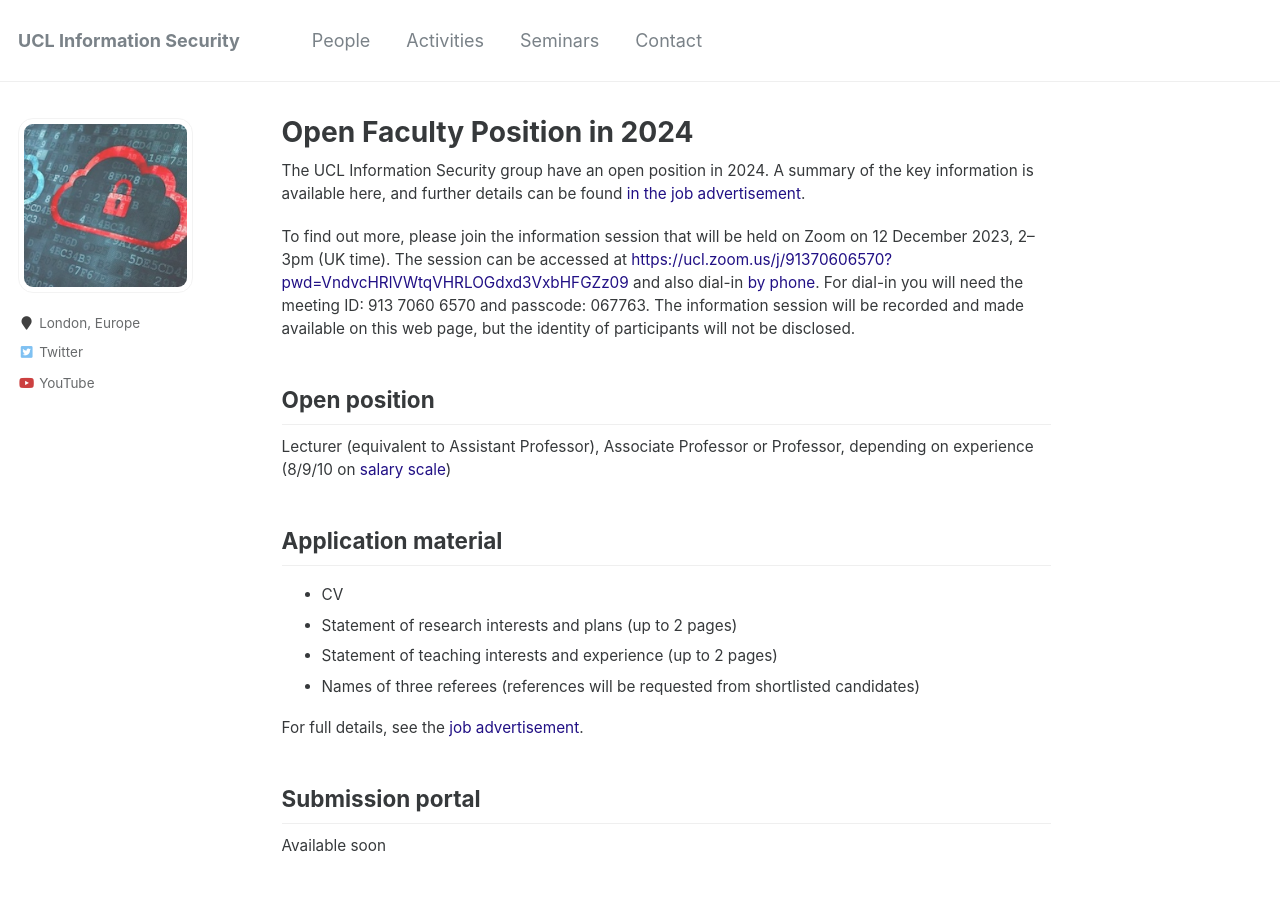
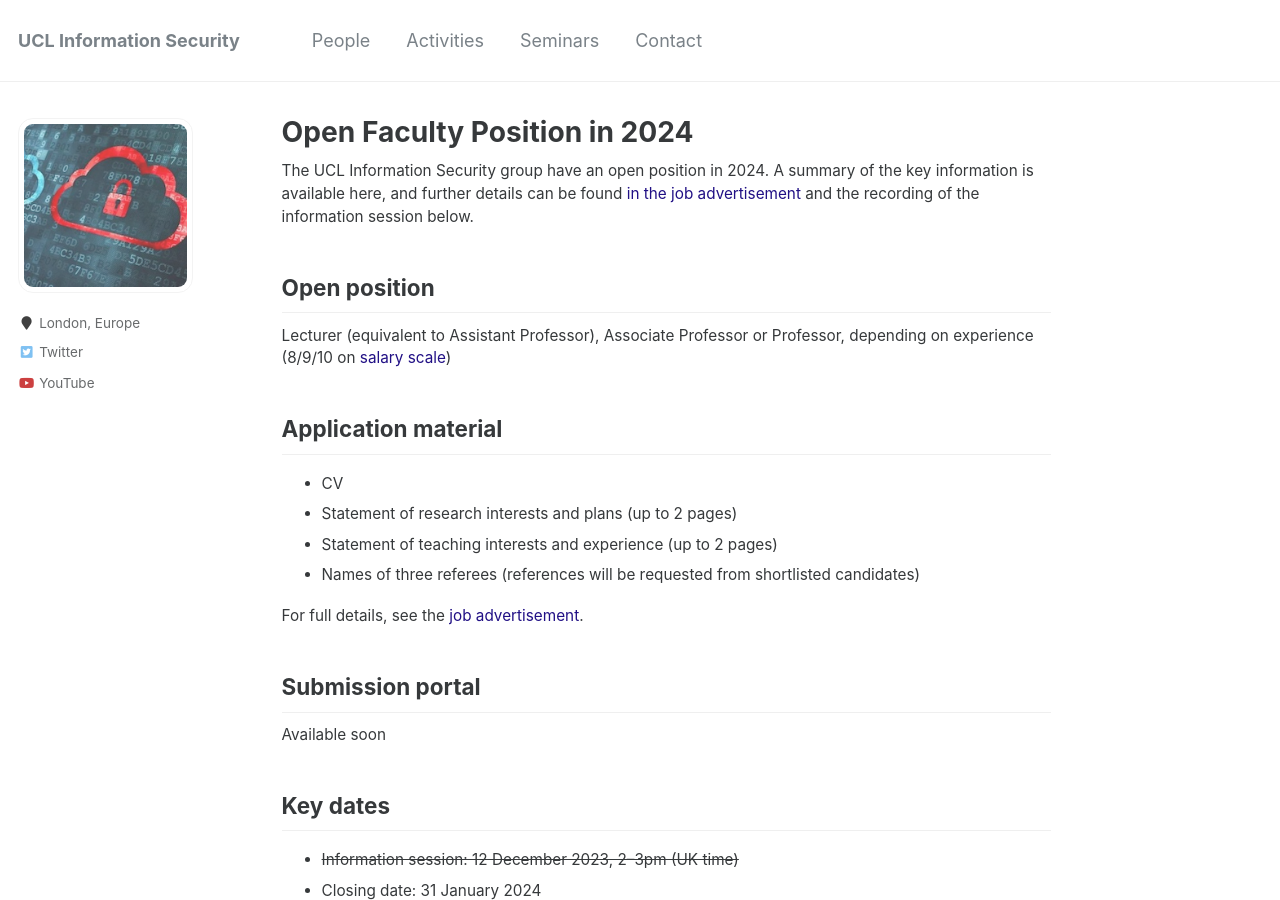
Before and after one commit to uclisec/uclisec.github.io, a Jekyll site: the page built from _pages/hiring-2024.md, in a window 1280 px wide and 900 px high. Built offline with Jekyll 4.4.1, drawn with Linux system fonts in a browser that asks for light colours.

Commit message:
Update hiring-2024.md

```diff
--- a/_pages/hiring-2024.md
+++ b/_pages/hiring-2024.md
@@ -4,9 +4,7 @@
 layout: single
 ---
 
-The UCL Information Security group have an open position in 2024. A summary of the key information is available here, and further details can be found [in the job advertisement](/uploads/2023-12-19%20UCL%20Job%20Description.pdf).
-
-To find out more, please join the information session that will be held on Zoom on 12 December 2023, 2–3pm (UK time). The session can be accessed at [https://ucl.zoom.us/j/91370606570?pwd=VndvcHRlVWtqVHRLOGdxd3VxbHFGZz09](https://ucl.zoom.us/j/91370606570?pwd=VndvcHRlVWtqVHRLOGdxd3VxbHFGZz09) and also dial-in [by phone](https://ucl.zoom.us/u/a64b5aDKR). For dial-in you will need the meeting ID: 913 7060 6570 and passcode: 067763. The information session will be recorded and made available on this web page, but the identity of participants will not be disclosed.
+The UCL Information Security group have an open position in 2024. A summary of the key information is available here, and further details can be found [in the job advertisement](/uploads/2023-12-19%20UCL%20Job%20Description.pdf) and the recording of the information session below.
 
 ## Open position
 
```
